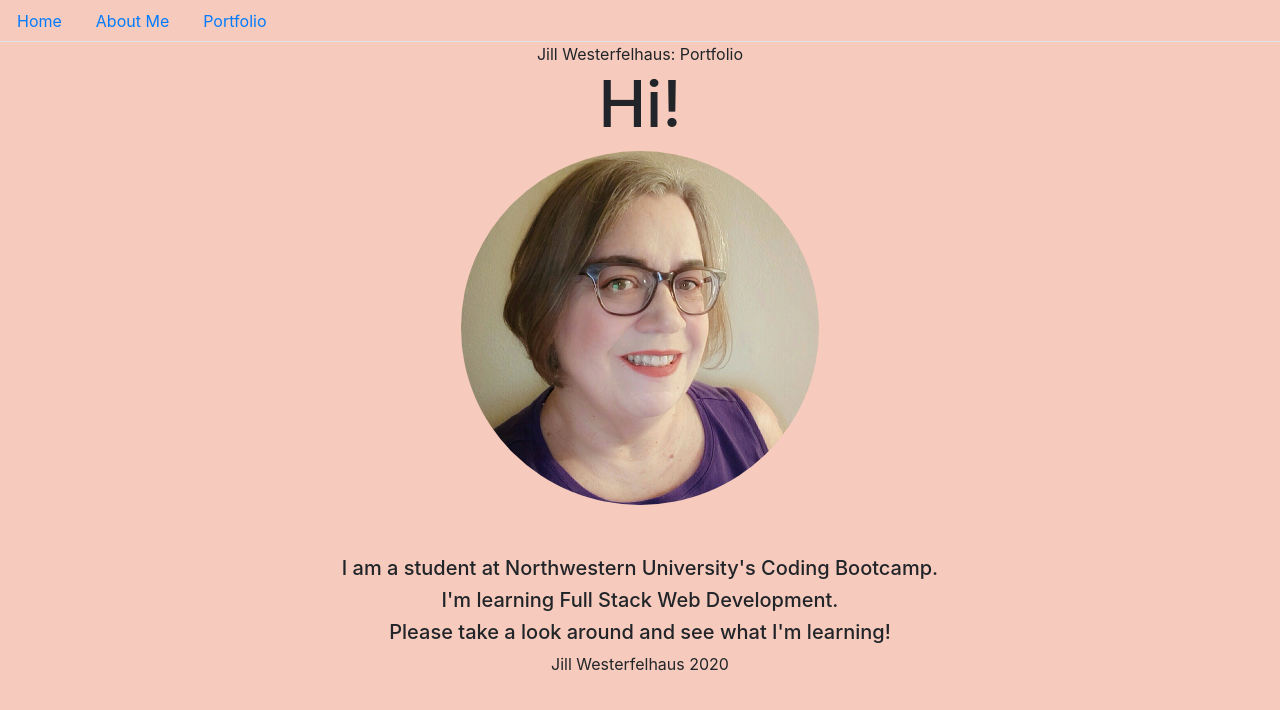
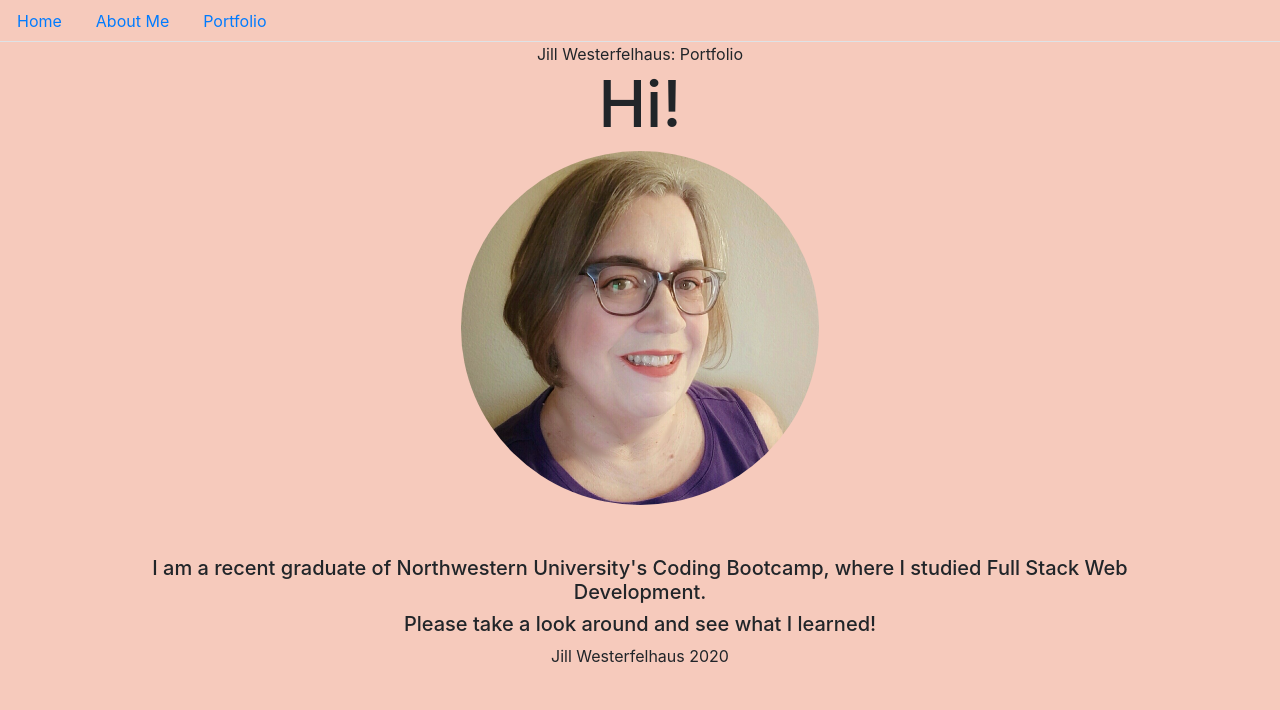
Before and after one commit to JIllWesterfelhaus/reactportfolio2, a React (Create React App) app in the folder client/: page / in a window 1280 px wide. Shown: the top 710 px of the page. Built offline with nearby package versions, Linux system fonts and the light colour scheme.

Commit message:
updated text in Home and About Me

```diff
--- a/client/src/components/pages/AboutMe.js
+++ b/client/src/components/pages/AboutMe.js
@@ -11,8 +11,8 @@ function About() {
         <img className="rounded-circle" style={{width: "25%"}} src={Headshot} alt="Jill Westerfelhaus" />
         </div>
         <div className="row d-flex justify-content-center">
-    <p>I am currently a student at Northwestern University's Coding and Full Stack Web Development bootcamp. What I like about development is the moment when you click a button and a real working webpage that you made pops up. It reminds me of my days working in darkroom photography, watching an image come up in the tray of developer, under the glow of a safelight.</p>
-       <p>I have worked as a darkroom photo lab tech, and now I am studying web development. In between, I was a Licensed Clinical Professional Counselor, conducting assessments on people with severe mental illness. I bring skills in listening and working with people to web development, as well as the aesthetics and technology of photography. I am excited to bring all my skills and knowledge to this new field. </p>
+    <p>I am a recent graduate of Northwestern University's Coding and Full Stack Web Development bootcamp. What I like about web development is the moment when you click a button and a real working webpage that you made pops up. It reminds me of my days working in darkroom photography, watching an image come up in the tray of developer, under the glow of a safelight.</p>
+       <p>I have worked as a darkroom photo lab tech, and now I am pursuing a career in web development  In between, I was a Licensed Clinical Professional Counselor, conducting assessments on people with severe mental illness. I bring skills in listening and working with people to web development, as well as the aesthetics and technology of photography. I am excited to bring all my skills and knowledge to this new field. </p>
     </div>
 </div>
 <h5 className="text-center">Email:  jillwesthaus@gmail.com</h5>
--- a/client/src/components/pages/Home.js
+++ b/client/src/components/pages/Home.js
@@ -10,9 +10,8 @@ function Home() {
         <img className="rounded-circle"style={{width: "35%"}} src={Headshot} alt="Jill Westerfelhaus" />
         </div>
 
-        <h5 className="text-center">I am a student at Northwestern University's Coding Bootcamp.</h5>
-    <h5 className="text-center">I'm learning Full Stack Web Development.</h5>
-    <h5 className="text-center">Please take a look around and see what I'm learning!</h5>
+        <h5 className="text-center">I am a recent graduate of Northwestern University's Coding Bootcamp, where I studied Full Stack Web Development.</h5>
+    <h5 className="text-center">Please take a look around and see what I learned!</h5>
 
       </div>
 
```
